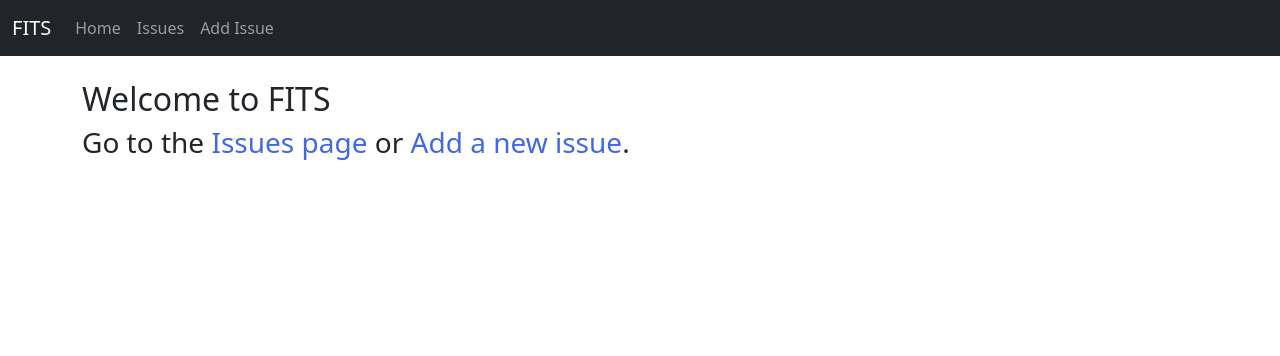
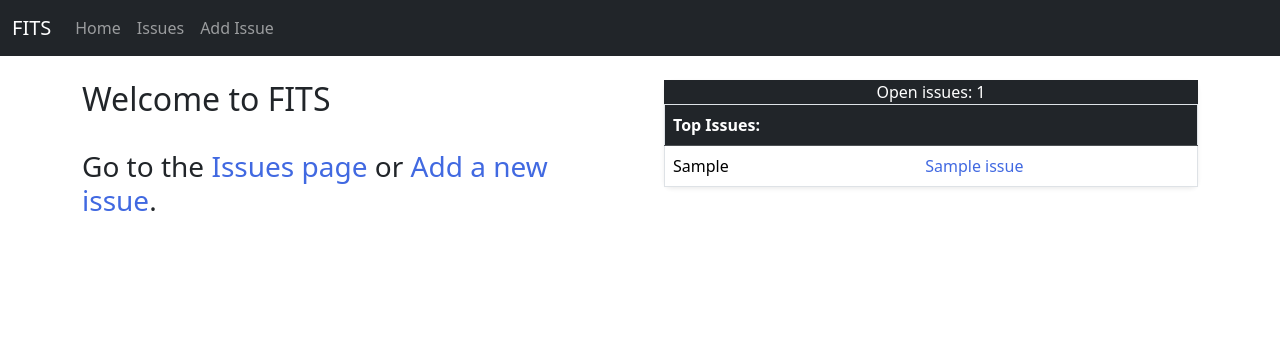
Before and after one commit to ColtanF/JobHunt, a Flask app: template templates/index.html in a window 1280 px wide. Shown: the top 356 px of the page. Run offline with Flask 2, Linux system fonts and the light colour scheme; the template is opened without the code that fills it: most values are stand-ins (such as "Sample title", 1, 10 or a date in 2020); parts of the project's set-up code (start-up, migrations or seed data) failed here and were passed over; some libraries are stand-ins or nearby versions.

Commit message:
Added number of open issues and top 5 issues table to home/index page.

```diff
--- a/app.py
+++ b/app.py
@@ -20,7 +20,15 @@ mysql = MySQL(app)
 
 @app.route('/')
 def index():
-    return render_template('index.html')
+    cur = mysql.connection.cursor()
+    result = cur.execute("SELECT * FROM issues_tbl")
+
+    issues = cur.fetchall()
+    if not issues:
+        issues = []
+    cur.close()
+
+    return render_template('index.html', issues=issues)
 
 @app.route('/issues')
 def issues():
--- a/templates/index.html
+++ b/templates/index.html
@@ -1,5 +1,42 @@
 {% extends 'layout.html' %}
 {% block body %}
-<h2>Welcome to FITS</h2>
-<h3>Go to the <a href="/issues">Issues page</a> or <a href="/add_issue">Add a new issue</a>.</h3>
+<div class="row row-cols-md-2 mb-3 g-5">
+    <div class="col">
+        <h2>Welcome to FITS</h2>
+        <br>
+        <h3>Go to the <a href="/issues">Issues page</a> or <a href="/add_issue">Add a new issue</a>.</h3>
+    </div>
+    <div class="col">
+        <div class="mb-4 rounded-3 shadow-sm border-dark">
+            <div class="card-header text-white bg-dark text-center">Open issues: {{issues|length}}</div>
+            <table class="table table-hover">
+                <thead class="table-dark">
+                    <tr>
+                        <th>Top Issues:</th>
+                        <th></th>
+                    </tr>
+                </thead>
+                {% if issues|length < 5 %}
+                    {% for issue in issues %}
+                    <tr>
+                        <td>{{issue.projectKey}}</td>
+                        <td><a href="view_issue/{{issues[i].id}}">{{issues[i].title}}</a></td>
+                    </tr>
+                    {% endfor %}
+                {% elif issues|length == 0 %}
+                    <tr>
+                        <td style="column-span:2;">No open issues.</td>
+                    </tr>
+                {% else %}
+                    {% for i in range(5) %}
+                    <tr>
+                        <td>{{issues[i].projectKey}}</td>
+                        <td><a href="view_issue/{{issues[i].id}}">{{issues[i].title}}</a></td>
+                    </tr>
+                   {% endfor %}
+                {% endif %}
+            </table>
+        </div>
+    </div>
+</div>
 {% endblock %}
```
